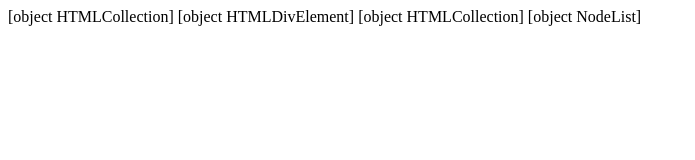
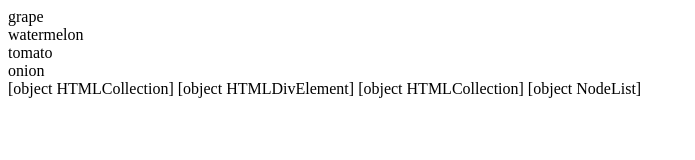
Before and after one commit to mylotto0626/html-js-study, a website: page jsreview/DOM과 이벤트/domselect.html in a window 1280 px wide. Shown: the whole page, without its empty margins (0-695 px from the left). Drawn offline with Linux system fonts and the light colour scheme.

```diff
--- a/jsreview/DOM과 이벤트/domselect.html
+++ b/jsreview/DOM과 이벤트/domselect.html
@@ -6,10 +6,10 @@
     <title>DOM 요소의 선택</title>
   </head>
   <body>
-    <div name="red" class="fruit" id="grape"></div>
-    <div name="yellow" class="fruit" id="watermelon"></div>
-    <div name="blue" class="vegetable" id="tomato"></div>
-    <div name="green" class="vegetable" id="onion"></div>
+    <div name="red" class="fruit" id="grape">grape</div>
+    <div name="yellow" class="fruit" id="watermelon">watermelon</div>
+    <div name="blue" class="vegetable" id="tomato">tomato</div>
+    <div name="green" class="vegetable" id="onion">onion</div>
   </body>
   <script>
     //HTML <div> 요소를 선택
```
